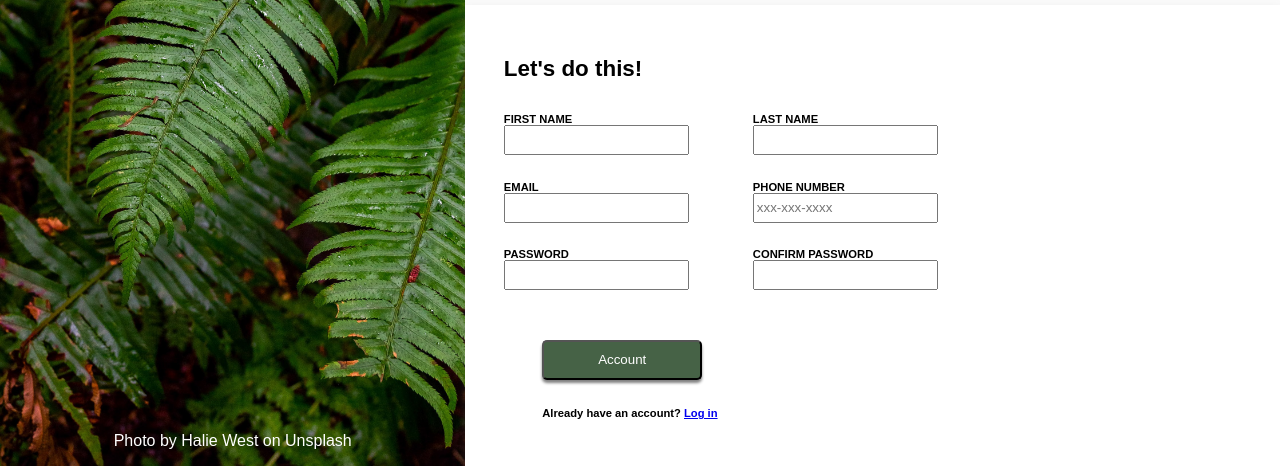
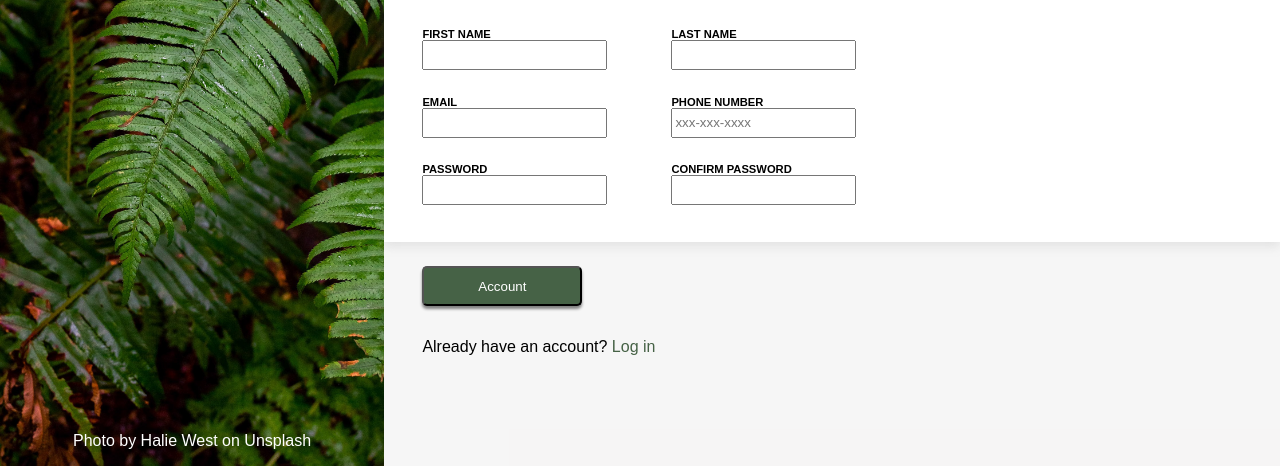
Before and after one commit to liquidloose/sign-up-form, a plain HTML site: page index.html in a window 1280 px wide. Shown: the part 334-800 px from the top of the page. Drawn offline with Linux system fonts and the light colour scheme.

Commit message:
added section on bottom right

```diff
--- a/index.html
+++ b/index.html
@@ -12,20 +12,25 @@
   <body>
     <div id="main-container">
       <div id="left-main">
-
         <div id="banner">
           <img src="odin-lined.png" alt="odin image" /><span>Odin</span>
         </div>
 
         <div id="footer">
-          <p>Photo by Halie West on Unsplash</p></div>
+          <p>
+            <a id="halie-link" href="https://unsplash.com/photos/25xggax4bSA"
+              >Photo by Halie West on Unsplash</a
+            >
+          </p>
         </div>
-
+      </div>
+      <form action="#" method="get">
         <div id="right-main">
           <div id="statement">
             <p>
-              This is not a real online service! You know you need something like
-              this in your life to help you realize your deepest dreams. Sign up
+              This is not a real online service! You know you need something
+              like this in your life to help you realize your deepest dreams.
+              Sign up
               <em>now</em> to get started.
             </p>
             <p>You <em>know</em> you want to.</p>
@@ -36,8 +41,6 @@
               <h1>Let's do this!</h1>
             </div>
 
-
-            <form action="#" method="get">
             <div id="top-form">
               <div class="form-spacing">
                 <label for="name">FIRST NAME</label>
@@ -98,23 +101,13 @@
                 />
               </div>
             </div>
-
-
-
-
-          <div id="create-account">
+          </div>
+          <div id="account">
             <button type="submit">Account</button>
-          </form>
-
-            <div>
             <p>Already have an account? <a href="#">Log in</a></p>
           </div>
         </div>
-
-
-
-
-      </div>
+      </form>
     </div>
   </body>
 </html>
--- a/style.css
+++ b/style.css
@@ -46,7 +46,7 @@ body {
   justify-content: flex-end;
   font-size: 1.5rem;
   font-weight: 600;
-  flex-grow: 4;
+  flex-grow: 1;
   margin-left: 3vw;
   margin-right: 22vw;
   margin-bottom: 2rem;
@@ -57,14 +57,12 @@ body {
   font-weight: 600;
   flex-wrap: wrap;
   background-color: white;
-  flex-grow: 4;
+  flex-grow: 2;
   box-shadow: 0px 5px 10px rgb(128, 128, 128, 0.2);
   justify-content: center;
   padding-left: 3vw;
 }
-input {
-  height: 3vh;
-}
+
 .form-spacing {
   flex-direction: column;
   margin-bottom: 2vw;
@@ -85,6 +83,7 @@ input {
   flex-wrap: wrap;
   justify-content: flex-start;
 }
+
 #name {
   margin-right: 5vw;
 }
@@ -94,13 +93,26 @@ input {
 #pass {
   margin-right: 5vw;
 }
+#halie-link {
+  color: white;
+}
+input {
+  height: 3vh;
+}
+a,
+a:link,
+a:visited {
+  color: var(--theme-color);
+  text-decoration: none;
+}
+#account {
+  flex-direction: column;
+  padding-top: 3vh;
+  padding-left: 3vw;
+  height: 25vh;
+  background-color: rgb(231, 227, 227, 0.2);
+}
 
-#create-account {
-  flex-direction: column;
-  flex-grow: 10;
-  margin-left: 3vw;
-  margin-top: 3vh;
-}
 #footer {
   justify-content: center;
   color: white;
@@ -127,6 +139,7 @@ input:focus {
   border: 1px solid blue;
   box-shadow: 0 0 10px #719ece;
 }
+
 @media screen and (max-width: 822px) {
   #main-container {
     flex-direction: column;
@@ -137,6 +150,7 @@ input:focus {
   #right-main {
     width: 100vw;
   }
+
   #statement {
     flex-direction: column;
     align-items: center;
```
Lines whose indentation alone changed are shown as unchanged.
